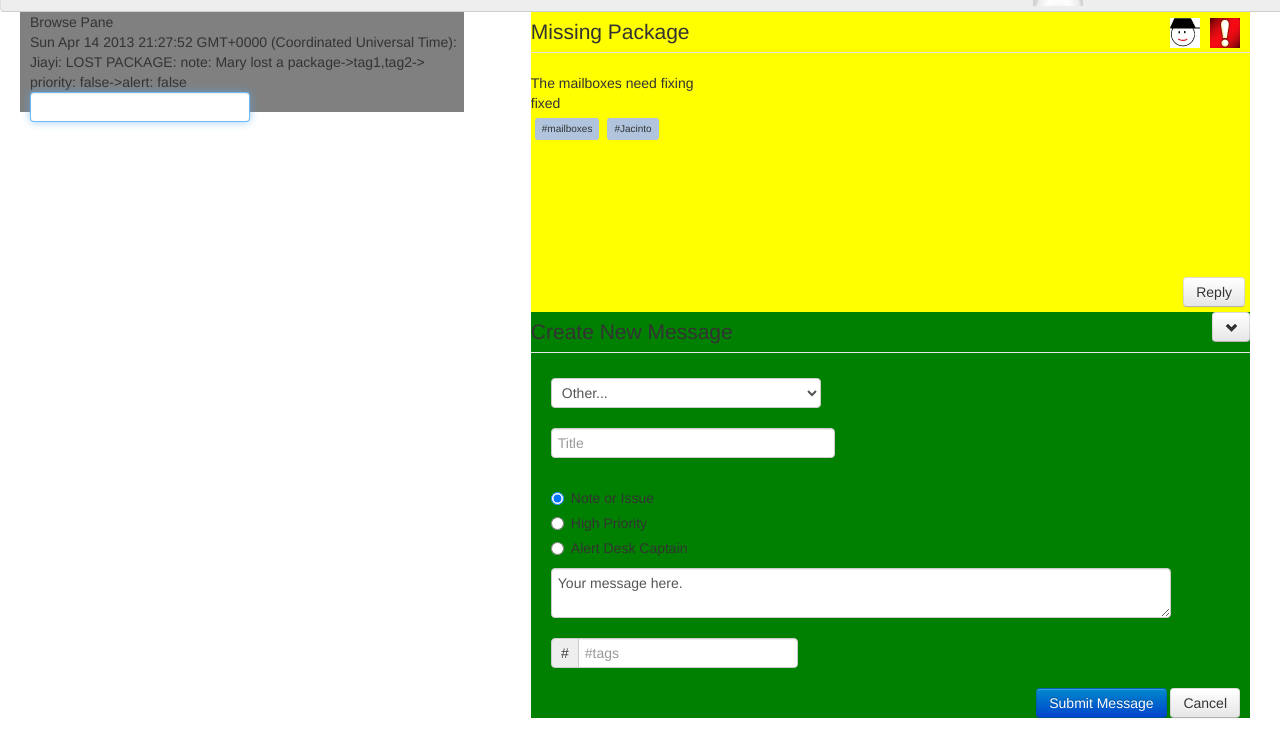
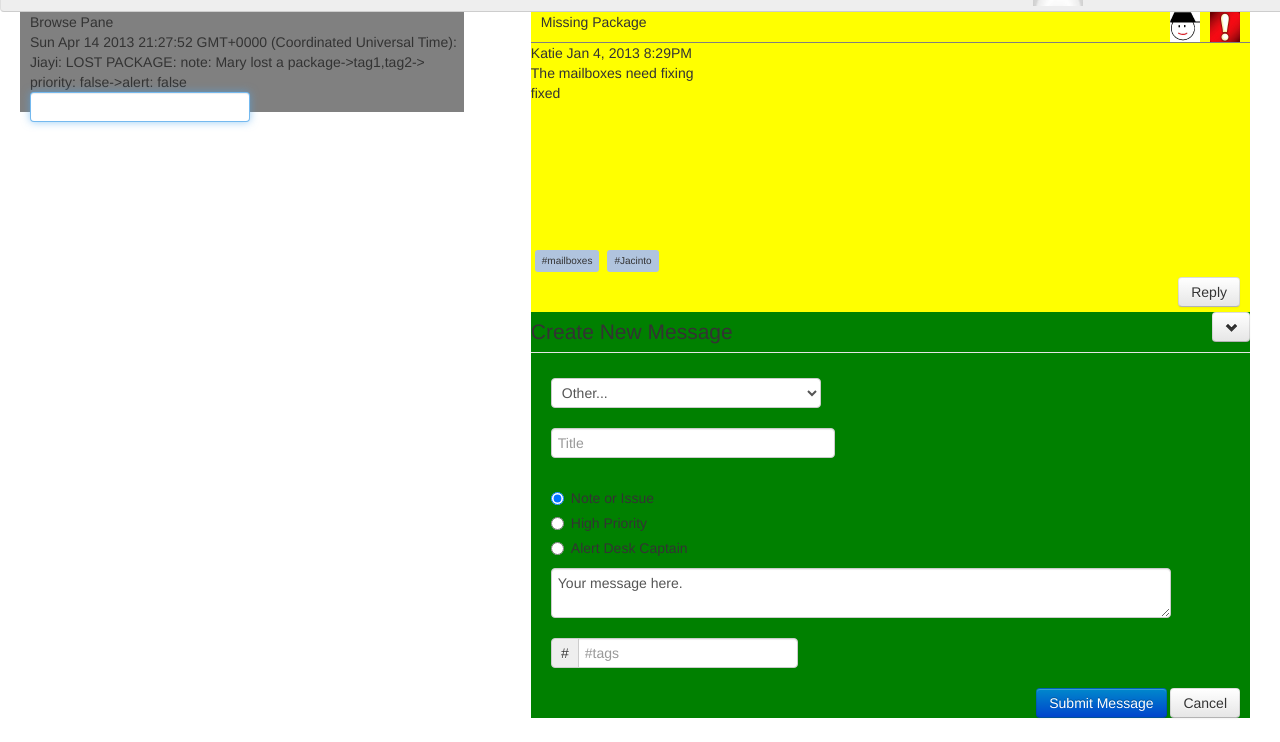
Before and after one commit to psaylor/CollabDesk, a plain HTML site: page index.html in a window 1280 px wide. Shown: the part 58-800 px from the top of the page. Drawn offline with Linux system fonts and the light colour scheme.

Commit message:
did some read message formatting on reply and tags

```diff
--- a/index.html
+++ b/index.html
@@ -132,15 +132,16 @@
 
            		<div class="originalMsg">
            			<div class="originalMessageHeader">
-		                <legend id="readMessageTitle">Missing Package
+		                <div id="readMessageTitle">
+		                	<span class="floatLeft messageTitle">Missing Package</span>
 		                	<div class="high_pri floatRight"><img class="high_pri" src="images/high_pri.jpg"/></div>
 							<div class="captain floatRight"><img class="captain" src="images/captain.jpg"/></div>
 							<div class="clear"></div>
-		                </legend>
+		                </div>
 		            </div>
 
 		            <div class="originalMessageSubHeader">
-
+		            	Katie Jan 4, 2013 8:29PM
 		            </div>
 
 		            <div class="originalMsgBody">
@@ -151,14 +152,17 @@
 		            	fixed
 		            </div>
 
-	                <div class="hashtags" style="bottom:20px;">
+		            <div class="alignBottom parentWidth">
+
+		                <div class="hashtags" style="">
 							 <div class="floatLeft tag">#mailboxes</div>
 							 <div class="floatLeft tag">#Jacinto</div>
 							 <div class="clear"></div>
 		                </div>
 
-	                <div class="alignRight alignBottom">
+		                <div class="floatRight">
 			                <button type="button" class="replyButton btn">Reply</button>
+			            </div>
 			        </div>
 	            </div>
 
--- a/styles.css
+++ b/styles.css
@@ -89,6 +89,14 @@ img.high_pri {
 
 }
 
+.originalMessageHeader {
+	border-bottom: 1px solid gray;
+}
+
+.parentWidth {
+	width: 100%;
+}
+
 .alignBottom {
 	position: absolute;
 	bottom: 5px;
```
Lines whose indentation alone changed are shown as unchanged.
